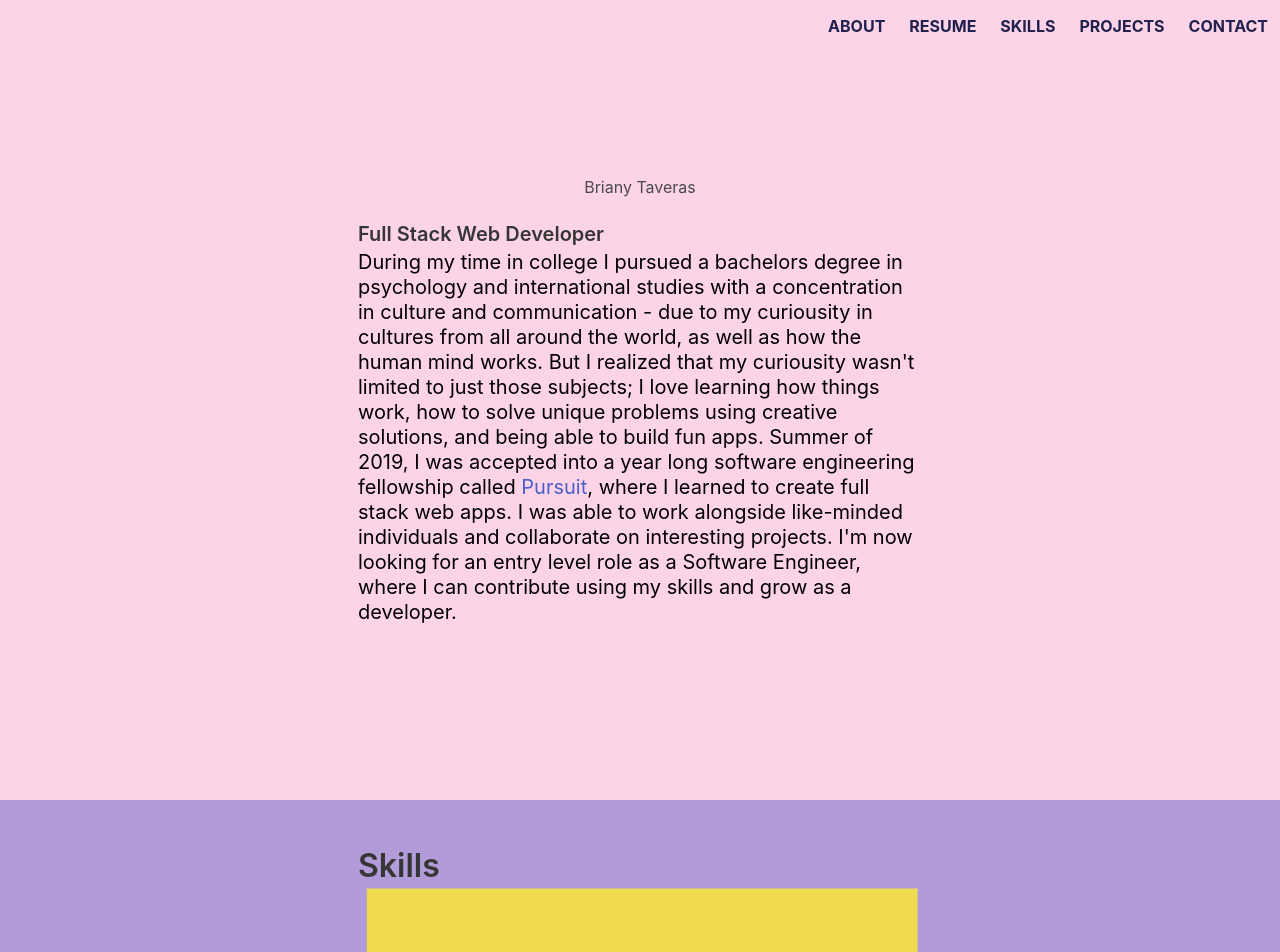
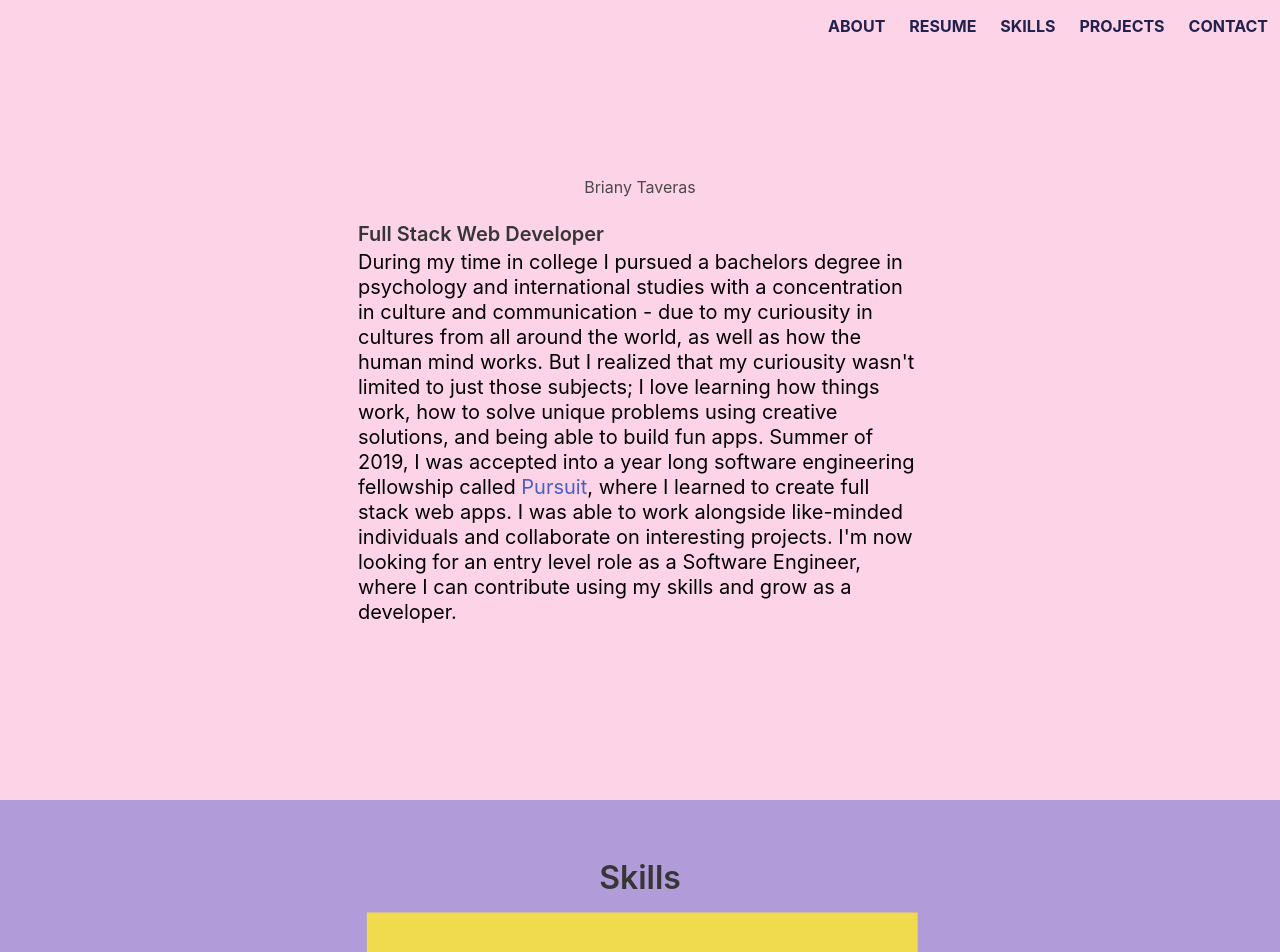
Before and after one commit to tbriany/portfolio, a React (Create React App) app in the folder frontend/: page / in a window 1280 px wide. Shown: the top 952 px of the page. Built offline with nearby package versions, Linux system fonts and the light colour scheme.

Commit message:
changes class name on div that has skills title in it

```diff
--- a/frontend/src/Components/Skills.jsx
+++ b/frontend/src/Components/Skills.jsx
@@ -9,7 +9,7 @@ const Skills = () => {
           <div class="columns is-mobile">
             <div class="column is-half is-offset-one-quarter">
 
-              <div>
+              <div class="column is-full has-text-centered">
               <h1 class="title"> Skills </h1>
               </div>
 
```
